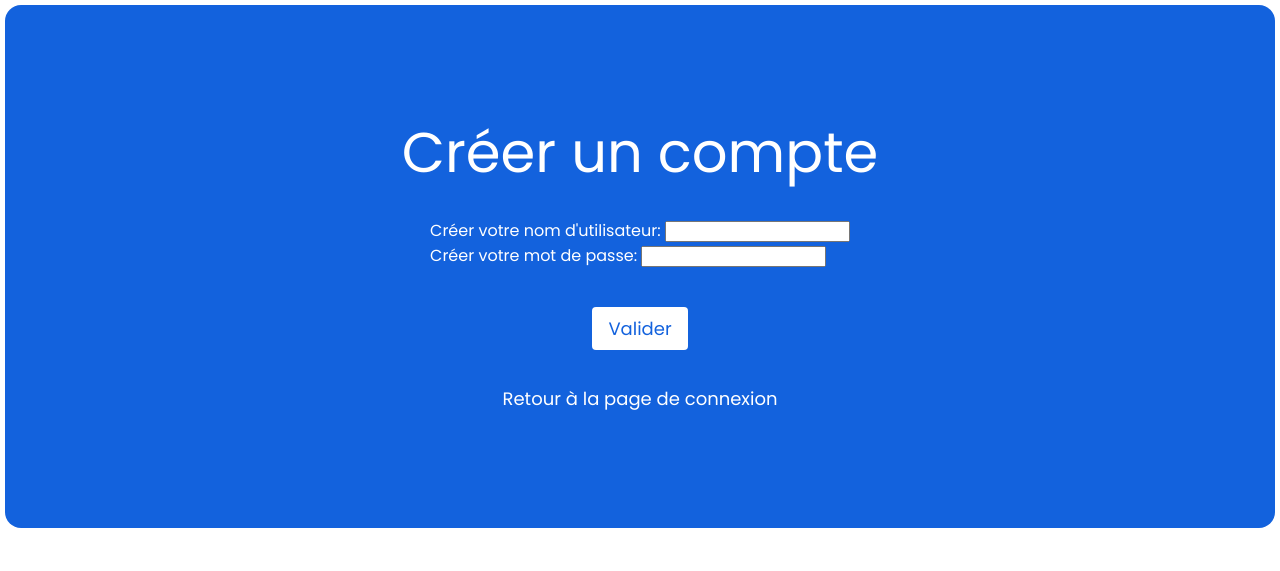
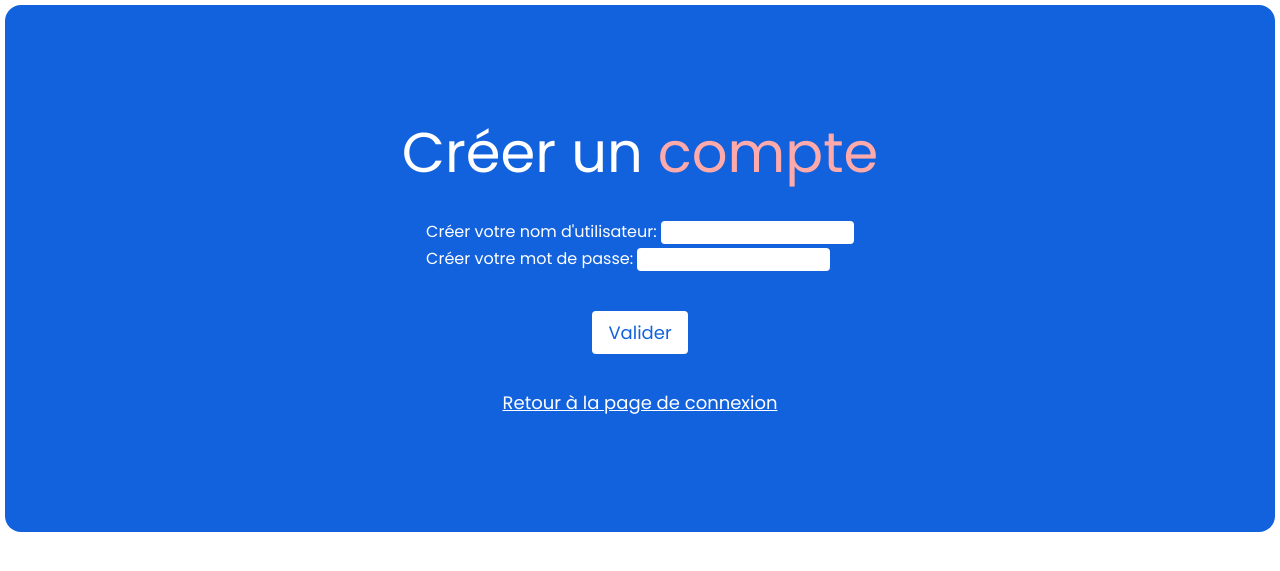
Before and after one commit to TimeoBlondeleauDubois/Seminaire, a Flask app: page /signup in a window 1280 px wide. Shown: the top 571 px of the page. Run offline with Flask 3, Linux system fonts and the light colour scheme.

Commit message:
chore: Update CSS styles and input fields in login and signup templates

```diff
--- a/static/connexion.css
+++ b/static/connexion.css
@@ -10,10 +10,11 @@
     margin-left: 5px;
     margin-right: 5px;
     margin-top: 5px;
+    margin-bottom: 5px;
 }
 
 .container {
-    max-width: 1440px;
+    width: 100%;
 }
 
 h1 {
@@ -68,8 +69,16 @@ p {
     color: inherit;
     text-decoration: none;
     transition: all 300ms ease-in-out;
+    text-decoration: underline;
 }
 
 .special-link:hover {
-    text-decoration: underline;
+    color: #cdcdcd;
 }
+
+.input {
+    border-radius: 4px;
+    border: none;
+    padding: 4px 8px;
+    color: #320A37;
+}
--- a/templates/login.html
+++ b/templates/login.html
@@ -14,10 +14,10 @@
             <form method="post" action="/login">
                 <h1>Se <span id="secondarycolor">connecter</span></h1>
                 <div class="user">
-                    <input type="text" id="username" name="username" placeholder="Entrer votre nom du joueur" required>
+                    <input class="input" type="text" id="username" name="username" placeholder="Entrer votre nom du joueur" required>
                 </div>
                 <div class="password">
-                    <input type="password" id="password" name="password" placeholder="Entrer votre mot de passe" required>
+                    <input class="input" type="password" id="password" name="password" placeholder="Entrer votre mot de passe" required>
                 </div>
                 <button type="submit" class="button">Se connecter</button>
                 <div class="register">
--- a/templates/signup.html
+++ b/templates/signup.html
@@ -13,15 +13,15 @@
         <div class="container">
             <form method="post" action="/signup">
                 <div class="formcontainer">
-                    <h1>Créer un compte</h1>
+                    <h1>Créer un <span id="secondarycolor">compte</span></h1>
                     <div class="usercontainer">
                         <div class="user">
                             <label for="username">Créer votre nom d'utilisateur:</label>
-                            <input type="text" id="username" name="username" required>
+                            <input class="input" type="text" id="username" name="username" required>
                         </div>
                         <div class="password">
                             <label for="password">Créer votre mot de passe:</label>
-                            <input type="password" id="password" name="password" required>
+                            <input class="input" type="password" id="password" name="password" required>
                         </div>
                     </div>
                     <button type="submit" class="button">Valider</button>
```
